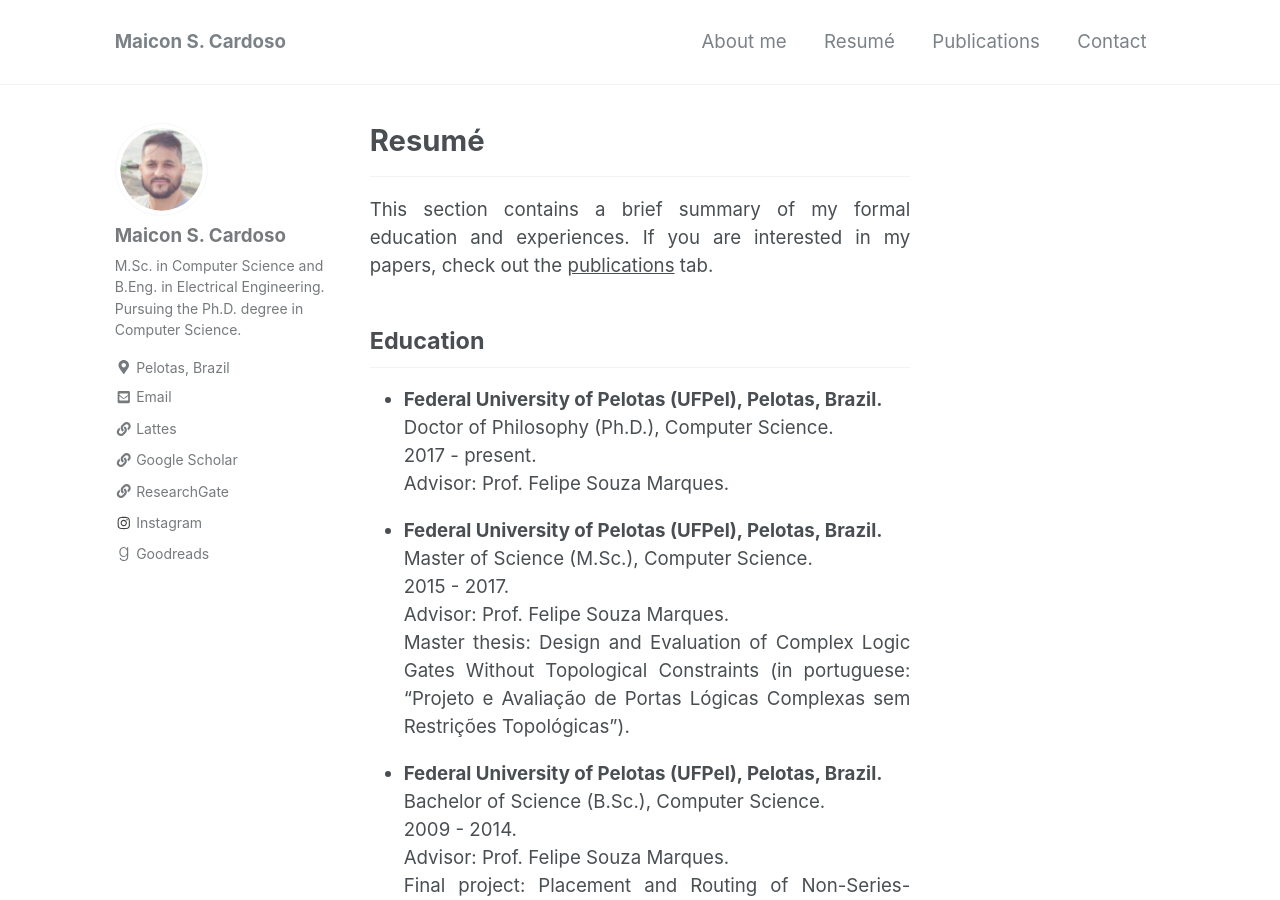
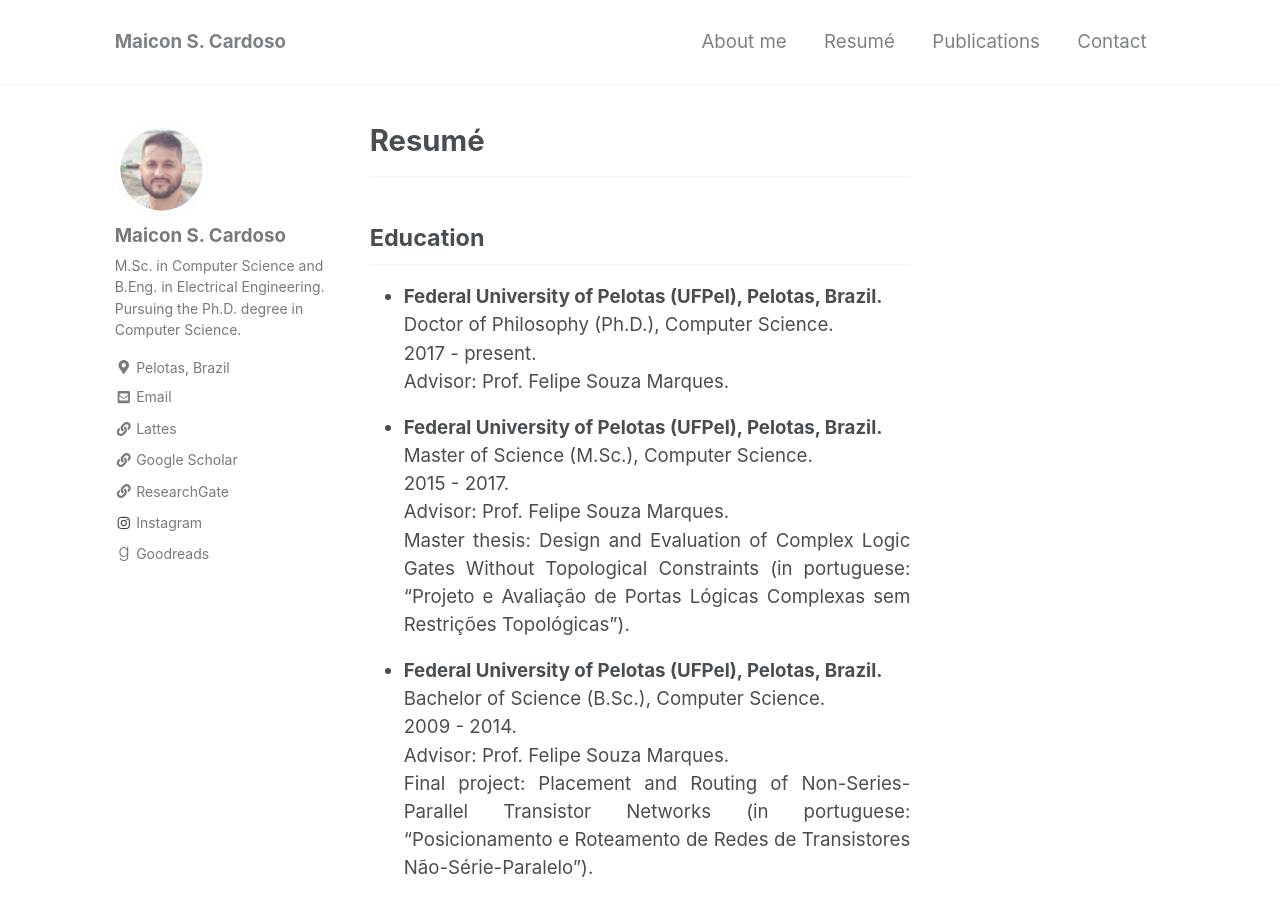
Before and after one commit to maiconsc/me, a Jekyll site: the page built from _pages/resume.MD, in a window 1280 px wide and 900 px high. Built offline with Jekyll 4.4.1, drawn with Linux system fonts in a browser that asks for light colours; nearby versions of some CDN libraries; our own code applies the rules of GitHub Pages for plain Markdown files.

Commit message:
Update resume.MD

```diff
--- a/_pages/resume.MD
+++ b/_pages/resume.MD
@@ -8,9 +8,6 @@ permalink: /resume/
 {: .text-justify}
 
 <hr>
-
-This section contains a brief summary of my formal education and experiences. If you are interested in my papers, check out the [publications](/publications/) tab.
-{: .text-justify}
 
 ## Education
 * **Federal University of Pelotas (UFPel), Pelotas, Brazil.**\\
```
